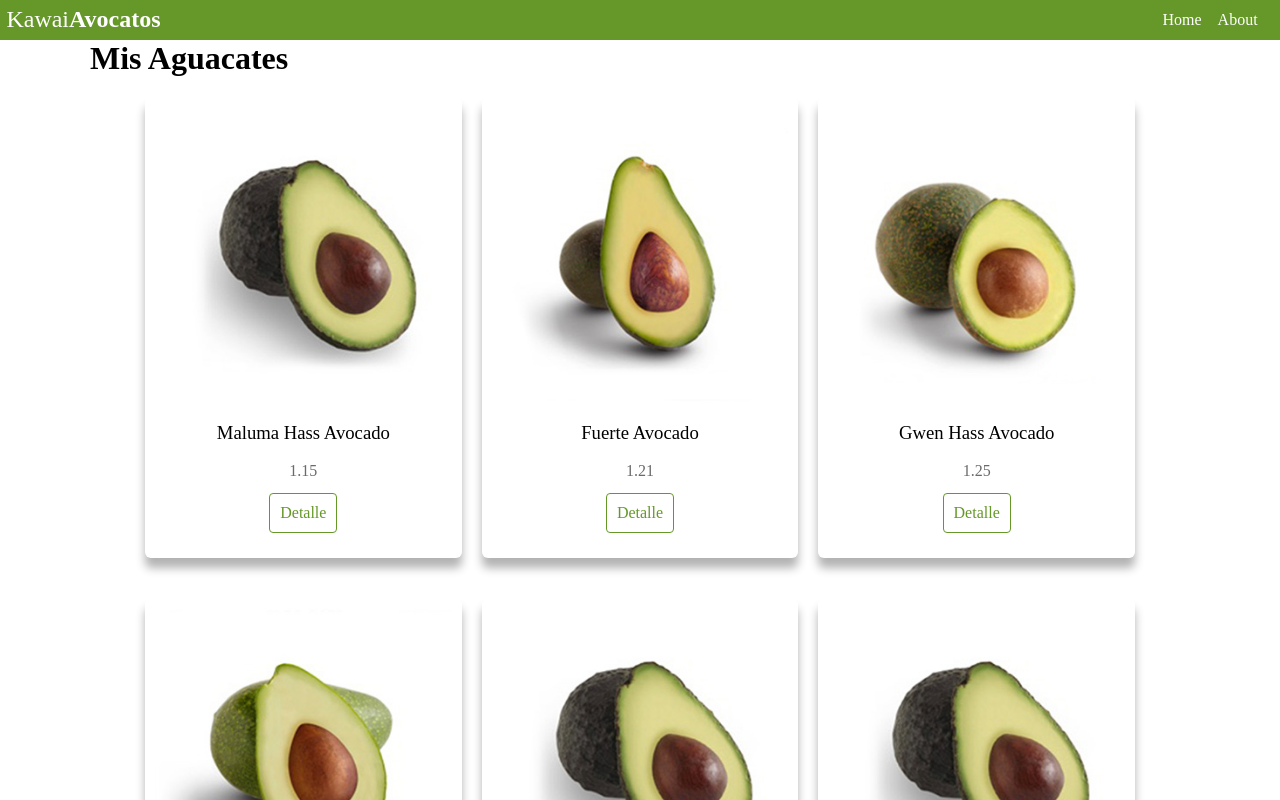
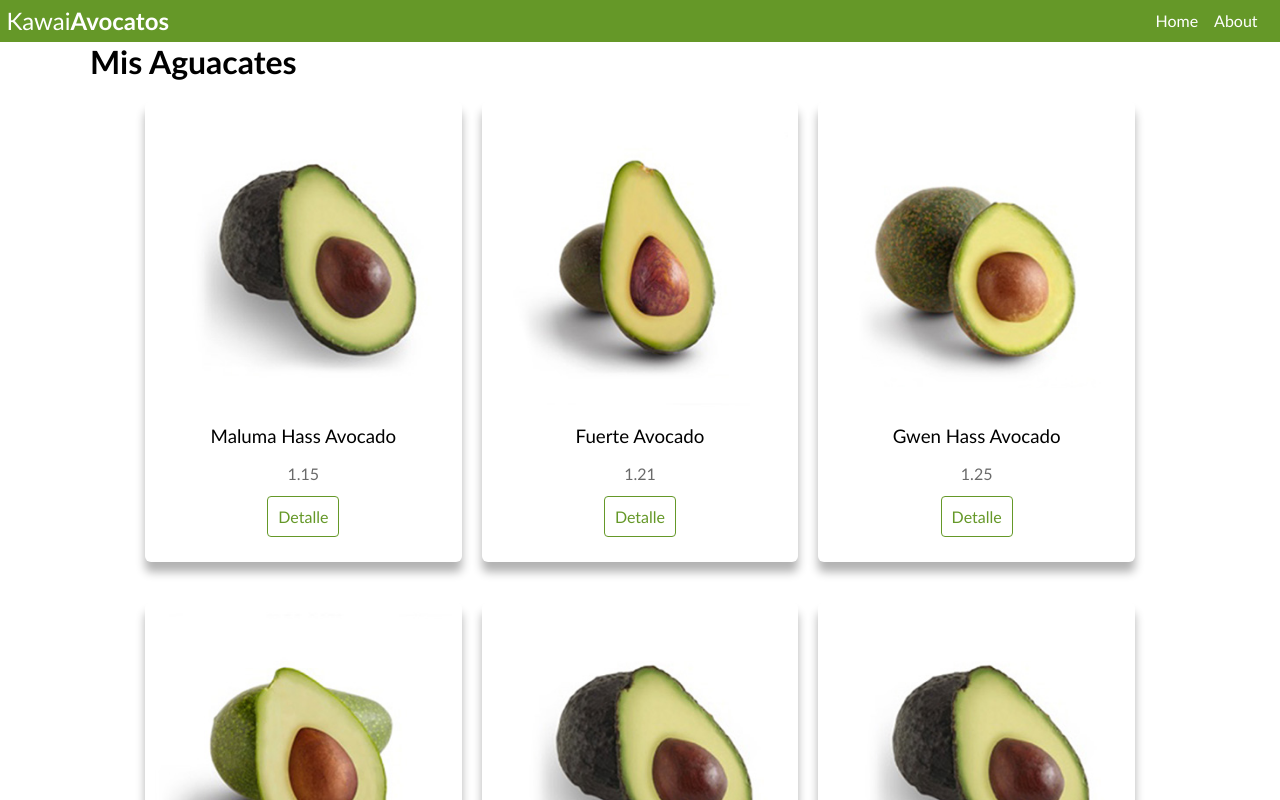
Before and after one commit to shirley-startary/avocatos, a Next.js app: page / in a window 1280 px wide. Shown: the top 800 px of the page. Built offline with nearby package versions, Linux system fonts and the light colour scheme.

Commit message:
se cambia el estilo de letra

```diff
--- a/styles.css
+++ b/styles.css
@@ -4,4 +4,5 @@
     margin: 0;
     padding: 0;
     box-sizing: border-box;
+    font-family: 'Gill Sans', 'Gill Sans MT', Calibri, 'Trebuchet MS', sans-serif;
 }
```
